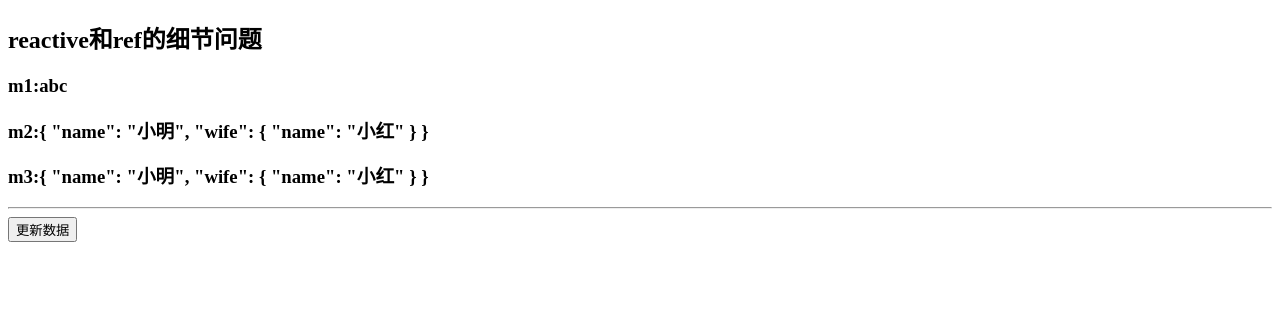
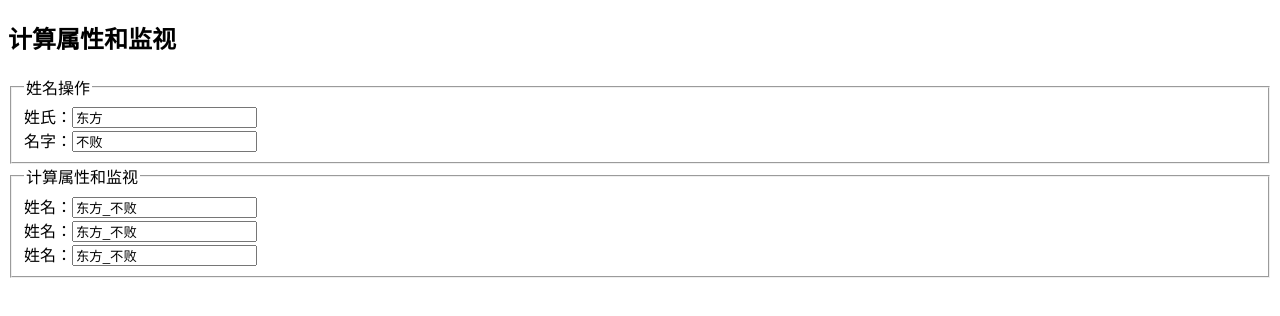
Before and after one commit to beautytiger/frontend-restudy, a Vue app in the folder 03_vue/vue3_study/: page / in a window 1280 px wide. Shown: the top 316 px of the page. Built offline with nearby package versions, Linux system fonts and the light colour scheme.

Commit message:
computed 和 watch

```diff
--- a/03_vue/vue3_study/src/App.vue
+++ b/03_vue/vue3_study/src/App.vue
@@ -1,45 +1,77 @@
 <template>
-<h2>reactive和ref的细节问题</h2>
-<h3>m1:{{m1}}</h3>
-<h3>m2:{{m2}}</h3>
-<h3>m3:{{m3}}</h3>
-<hr>
-<button @click="update">更新数据</button>
+  <h2>计算属性和监视</h2>
+  <fieldset>
+    <legend>姓名操作</legend>
+    姓氏：<input type="text" placeholder="姓氏" v-model="user.firstName"><br>
+    名字：<input type="text" placeholder="名字" v-model="user.lastName">
+  </fieldset>
+  <fieldset>
+    <legend>计算属性和监视</legend>
+    姓名：<input type="text" placeholder="显示姓名" v-model="fullName1"><br>
+    姓名：<input type="text" placeholder="显示姓名" v-model="fullName2"><br>
+    姓名：<input type="text" placeholder="显示姓名" v-model="fullName3">
+  </fieldset>
 </template>
 <script lang="ts">
-import { defineComponent, ref,reactive } from 'vue'
+import { computed, defineComponent, reactive, watch, ref, watchEffect} from "vue";
 export default defineComponent({
-  name:"App",
+  name: "App",
   setup() {
-    const m1 = ref("abc")
-    const m2 = reactive({
-      name: "小明",
-      wife:{
-        name: "小红"
+    const user = reactive({
+      firstName: '东方',
+      lastName: '不败'
+    })
+    //通过计算属性的方式，实现第一个姓名的显示
+    //如果只传入一个函数，表示get
+
+    //返回的是一个ref的对象
+    const fullName1 = computed(()=>{
+      return user.firstName + '_' + user.lastName
+    })
+
+    const fullName2 = computed({
+      get(){
+        return user.firstName + '_' + user.lastName
+      },
+      set(val:string){
+        //console.log('....', val);
+        const names = val.split("_")
+        user.firstName = names[0]
+        user.lastName = names[1]
       }
     })
-    const m3 = ref({
-      name: "小明",
-      wife:{
-        name: "小红"
-      }
+
+    //监视，监视指定的数据
+    const fullName3 = ref('')
+    watch(user, (val)=>{
+      console.log(val);
+      fullName3.value = val.firstName +'_' + val.lastName
+    },{immediate:true,deep:true})
+
+    // 不需要immediate，会默认进行监视
+    // watchEffect(()=>{
+    //   fullName3.value = user.firstName +'_' + user.lastName
+    // })
+
+    //监视并改变数据，注意，这里需要上面的watch也启用了，因为 fullName3 需要初始化
+    watchEffect(()=>{
+        const names = fullName3.value.split("_")
+        user.firstName = names[0]
+        user.lastName = names[1]
     })
-    const update = () => {
-      m1.value += '='
-      m2.wife.name += '-'
-      // m3.value.name += '+'
-      m3.value.wife.name += '+'
-    }
-    console.log(m1);
-    console.log(m2);
-    console.log(m3);
+
+    //watch可以监视多个数据，如果是非响应式数据，需要回调式引用 ()=>
+    watch([fullName3, ()=>user.firstName], ()=>{
+      console.log('====');
+
+    })
 
     return {
-      m1,
-      m2,
-      m3,
-      update
+      user,
+      fullName1,
+      fullName2,
+      fullName3
     }
   }
-})
+});
 </script>
```
